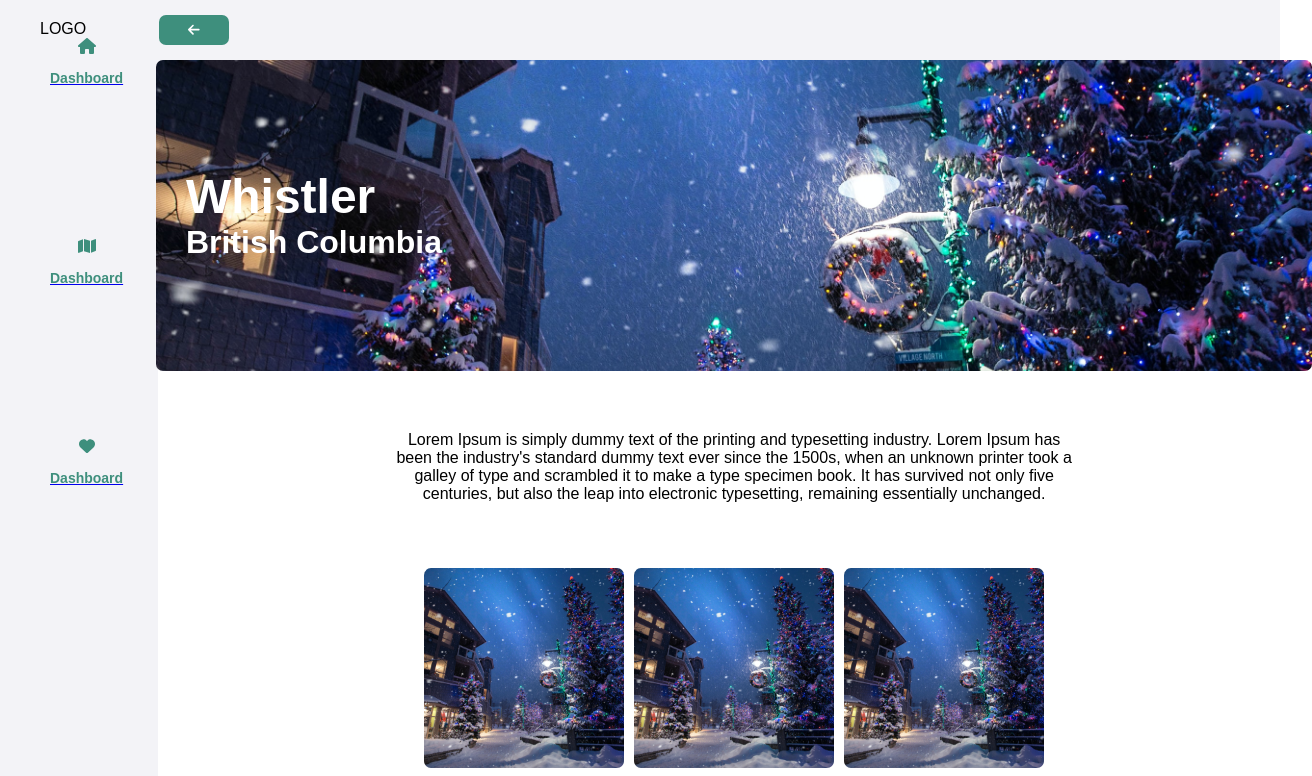
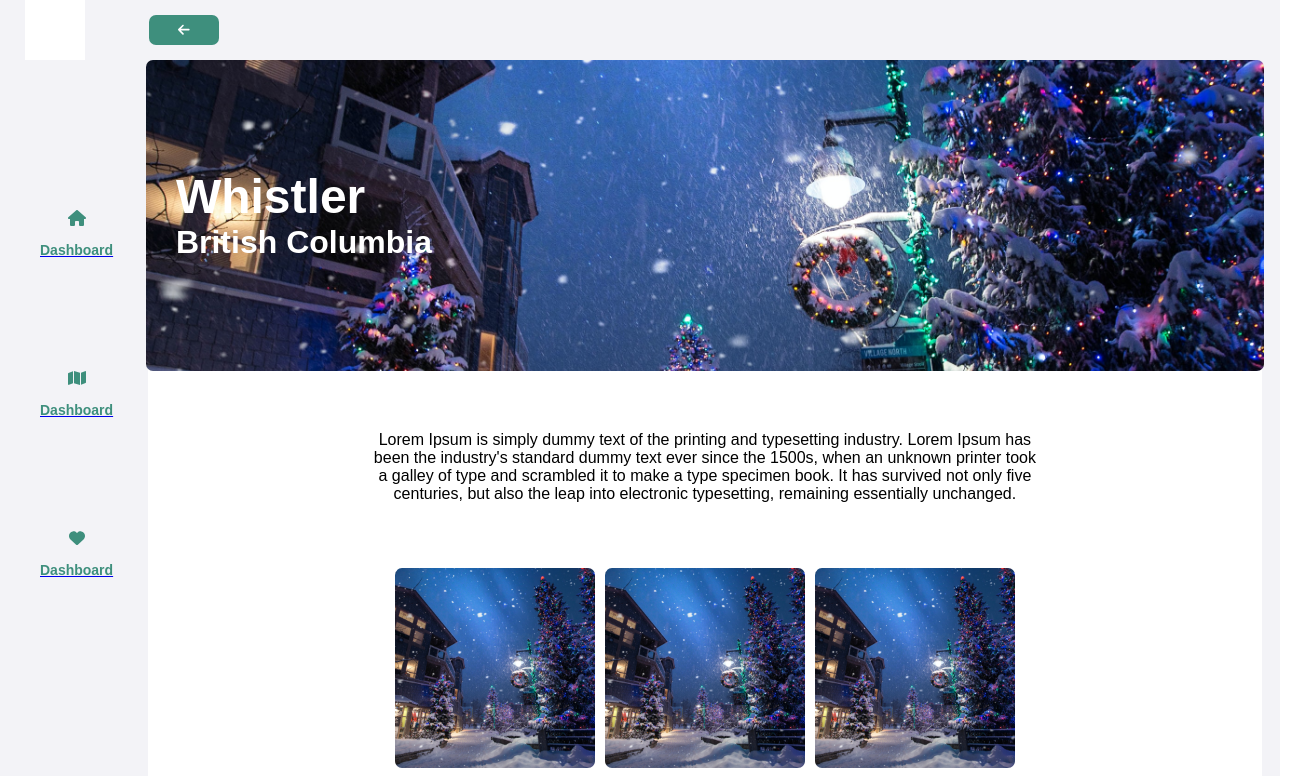
Before and after one commit to bshin132/TravelBuddy, a React (Create React App) app: page /details/1 in a window 1280 px wide. Shown: the top 776 px of the page, 1312 px wide, since content can reach past the window. Built offline with nearby package versions, Linux system fonts and the light colour scheme.

Commit message:
populate random page with data, button generates random destination

```diff
--- a/src/components/Button/Button.js
+++ b/src/components/Button/Button.js
@@ -54,11 +54,13 @@ export default function Button({
   buttonBackgroundColor,
   type,
   icon,
+  onClick
 }) {
   const svg = icons[icon];
   return (
     <Container
       type={type}
+      onClick={onClick}
       style={{
         width: buttonWidth,
         backgroundColor: buttonBackgroundColor,
--- a/src/components/ImageHeader/ImageHeader.js
+++ b/src/components/ImageHeader/ImageHeader.js
@@ -2,7 +2,7 @@ import React from "react";
 import styled from "styled-components";
 
 const Container = styled.div`
-  width: 88vw;
+  width: 85vw;
   height: 450px;
   border-radius: 7px;
   background-image: url(${({ background }) => background});
--- /dev/null
+++ b/src/components/Logo/Logo.js
@@ -0,0 +1,14 @@
+import React from "react";
+import styled from "styled-components";
+import logo from "../../images/logo.png";
+
+const Container = styled.div`
+  display: flex;
+  height: 60px;
+  width: 60px;
+  background-image: url(${logo});
+`;
+
+export default function Logo() {
+  return <Container></Container>;
+}
--- a/src/components/Nav/Nav.js
+++ b/src/components/Nav/Nav.js
@@ -5,7 +5,7 @@ import { FontAwesomeIcon } from "@fortawesome/react-fontawesome";
 
 const Container = styled.div`
   width: 100%;
-  height:200px;
+  height: 160px;
   cursor: pointer;
 `;
 
@@ -15,7 +15,14 @@ const Label = styled.p`
   font-size: 14px;
 `;
 
-export default function Nav({ icon, label, textColor, fontWeight, iconColor, to }) {
+export default function Nav({
+  icon,
+  label,
+  textColor,
+  fontWeight,
+  iconColor,
+  to,
+}) {
   return (
     <Container>
       <Link to={to}>
--- a/src/components/NavBar/NavBar.js
+++ b/src/components/NavBar/NavBar.js
@@ -7,9 +7,9 @@ import { faMap, faHouse, faHeart } from "@fortawesome/free-solid-svg-icons";
 const NavContainer = styled.div`
   display: flex;
   flex-direction: column;
-  align-items: flex-start;
-  padding-left: 25px;
-  height:100%;
+  align-items: center;
+  padding-left: 15px;
+  margin-top:150px;
 `;
 
 export default function NavBar({}) {
--- a/src/components/RandomCard/RandomCard.js
+++ b/src/components/RandomCard/RandomCard.js
@@ -1,7 +1,7 @@
-import React from "react";
+import React, { useState } from "react";
 import styled from "styled-components";
 import Button from "../Button/Button";
-import './RandomCard.scss';
+import "./RandomCard.scss";
 import { FontAwesomeIcon } from "@fortawesome/react-fontawesome";
 import { faLocationDot } from "@fortawesome/free-solid-svg-icons";
 
@@ -39,23 +39,33 @@ const Description = styled.p`
   width: 50%;
 `;
 
-export default function RandomCard({
-  title,
-  background,
-  subtitle,
-  description = "Description goes here",
-}) {
+export default function RandomCard() {
+  const [destination, setDestination] = useState({});
+
+  const fetchData = () => {
+    fetch("/api/destinations/random")
+      .then((response) => {
+        return response.json();
+      })
+      .then((data) => {
+        setDestination(data);
+      })
+      .catch(() => {
+        setDestination("ERROR");
+      });
+  };
+
   return (
-    <Container background={background}>
+    <Container background={destination.photo}>
       <TitleContainer>
-        <Title>{title}</Title>
+        <Title>{destination.name}</Title>
         <Subtitle>
           <FontAwesomeIcon icon={faLocationDot} className="icon" />
-          {subtitle}
+          {destination.province}
         </Subtitle>
       </TitleContainer>
-      <Description>{description}</Description>
-      <Button label="Generate New" type="defaultButton" />
+      <Description>{destination.description}</Description>
+      <Button label="Generate New" type="defaultButton" onClick={fetchData} />
     </Container>
   );
 }
--- a/src/pages/Details/Details.js
+++ b/src/pages/Details/Details.js
@@ -1,4 +1,4 @@
-import React from "react";
+import React, {useState, useEffect} from "react";
 import Button from "../../components/Button/Button";
 import NavBar from "../../components/NavBar/NavBar";
 import ImageSection from "../../components/ImageSection/ImageSection";
@@ -7,6 +7,9 @@ import InfoBanner from "../../components/InfoBanner/InfoBanner";
 import ImageHeader from "../../components/ImageHeader/ImageHeader";
 import Map from "../../components/Map/Map";
 import styled from "styled-components";
+import Logo from "../../components/Logo/Logo";
+import axios from "axios";
+import { Link } from "react-router-dom";
 
 const MainContainer = styled.div`
   display: flex;
@@ -17,10 +20,6 @@ const NavContainer = styled.div`
   flex-direction: column;
   align-items: flex-start;
   padding-left: 25px;
-`;
-
-const Logo = styled.div`
-  padding: 20px 0 0 15px;
 `;
 
 const MainContent = styled.div`
@@ -35,7 +34,7 @@ const HeaderContainer = styled.div`
 `;
 
 const Main = styled.div`
-  width: 100%;
+  width: 97%;
   height: 87%;
   background-color: white;
   border-radius: 10px;
@@ -44,7 +43,7 @@ const Main = styled.div`
   flex-direction: column;
   flex-wrap: break;
   align-items: center;
-  padding-bottom:40px;
+  padding-bottom: 40px;
 `;
 
 const ImageContainer = styled.div`
@@ -70,15 +69,15 @@ export default function Details({}) {
   return (
     <MainContainer>
       <NavContainer>
-        <Logo>
-          <div>LOGO</div>
-        </Logo>
+        <Logo />
         <NavBar />
       </NavContainer>
 
       <MainContent>
         <HeaderContainer>
-          <Button icon="arrowLeft" type="backButton" />
+          <Link to="/">
+            <Button icon="arrowLeft" type="backButton" />
+          </Link>
         </HeaderContainer>
 
         <Main>
--- a/src/pages/Homepage/Homepage.js
+++ b/src/pages/Homepage/Homepage.js
@@ -4,9 +4,8 @@ import NavBar from "../../components/NavBar/NavBar";
 import SearchBar from "../../components/SearchBar/SearchBar";
 import FilterButton from "../../components/FilterButton/FilterButton";
 import styled from "styled-components";
-import { faMap, faHouse, faHeart } from "@fortawesome/free-solid-svg-icons";
 import axios from "axios";
-import RandomCard from "../../components/RandomCard/RandomCard";
+import Logo from "../../components/Logo/Logo";
 
 const MainContainer = styled.div`
   display: flex;
@@ -16,12 +15,7 @@ const NavContainer = styled.div`
   display: flex;
   flex-direction: column;
   align-items: flex-start;
-  justify-content: space-evenly;
   padding-left: 25px;
-`;
-
-const Logo = styled.div`
-  padding: 20px 0 0 15px;
 `;
 
 const MainContent = styled.div`
@@ -129,9 +123,7 @@ export default function Homepage({}) {
     <MainContainer>
 
       <NavContainer>
-        <Logo>
-          <div>LOGO</div>
-        </Logo>
+        <Logo />
         <NavBar />
       </NavContainer>
 
--- a/src/pages/Random/Random.js
+++ b/src/pages/Random/Random.js
@@ -1,7 +1,8 @@
-import React from "react";
+import React, { useEffect, useState } from "react";
 import NavBar from "../../components/NavBar/NavBar";
 import RandomCard from "../../components/RandomCard/RandomCard";
 import styled from "styled-components";
+import axios from "axios";
 
 const MainContainer = styled.div`
   display: flex;
@@ -35,12 +36,7 @@ export default function Random({}) {
       </NavContainer>
 
       <MainContent>
-        <RandomCard
-          title="Whistler Village"
-          subtitle="Whistler, B.C."
-          background="/whistler.jpg"
-          description="Lorem Ipsum is simply dummy text of the printing and typesetting industry. Lorem Ipsum has been the industry's standard dummy text ever since the 1500s, when an unknown printer took a galley of type and scrambled it to make a type specimen book. It has survived not only five centuries"
-        />{" "}
+        <RandomCard />
       </MainContent>
     </MainContainer>
   );
```
Also changed, not shown: src/App.js (+0 -12 lines), src/components/DestinationCard/DestinationCard.js (+13 -15 lines), src/images/logo.png (added).
